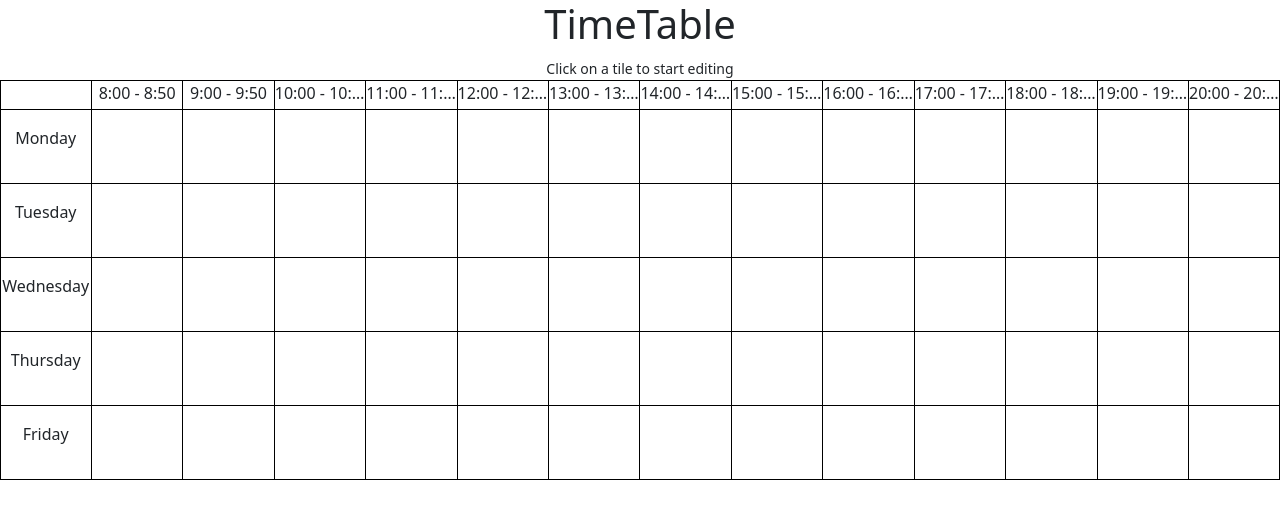
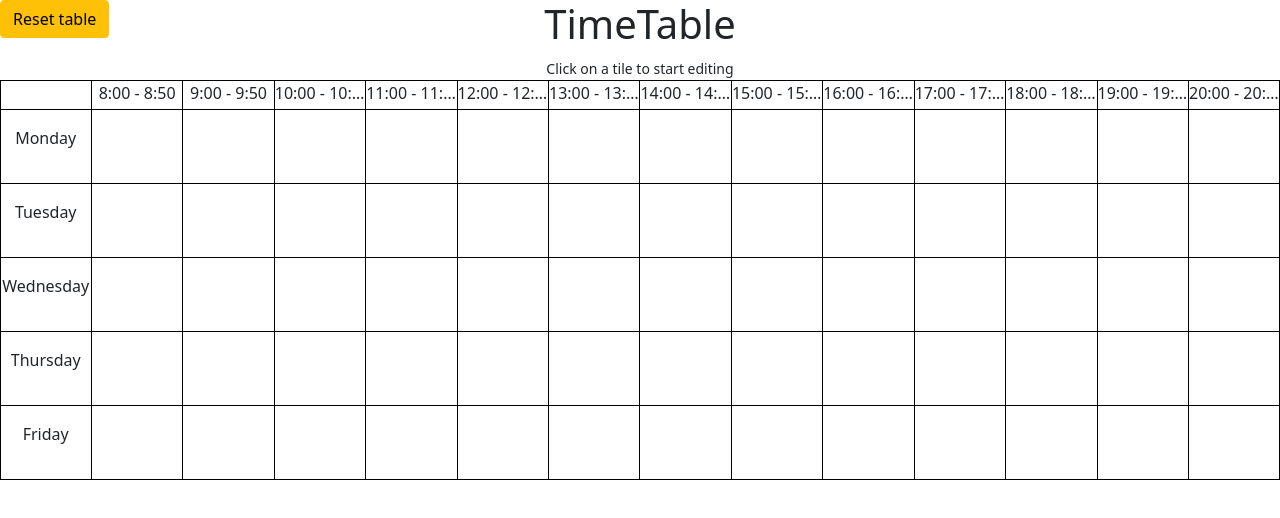
Before and after one commit to a-blaho/React-TimeTable, a React (Create React App) app: page / in a window 1280 px wide. Shown: the top 518 px of the page. Built offline with nearby package versions, Linux system fonts and the light colour scheme.

Commit message:
Added localStorage support, fixed tile resizing bug

```diff
--- a/src/App.js
+++ b/src/App.js
@@ -1,10 +1,30 @@
 import Timetable from "./components/Timetable";
 
 function App() {
+  const resetTable = () => {
+    localStorage.clear();
+    window.location.reload();
+  };
+
   return (
     <div className="App">
-      <div style={{textAlign: "center"}}>
-        <h1>TimeTable</h1>
+      <div style={{ textAlign: "center" }}>
+        <h1>
+          <button
+            className="btn btn-warning"
+            style={{ float: "left" }}
+            onClick={resetTable}
+          >
+            Reset table
+          </button>
+          TimeTable
+          <button
+            className="btn"
+            style={{ float: "right", visibility: "hidden" }}
+          >
+            Reset table
+          </button>
+        </h1>
         <small>Click on a tile to start editing</small>
       </div>
       <Timetable />
--- a/src/components/Row.jsx
+++ b/src/components/Row.jsx
@@ -9,6 +9,10 @@ class Row extends Component {
 
   tilesInit() {
     let tiles = [];
+    if(localStorage.getItem(this.props.day)) {
+        tiles = JSON.parse(localStorage.getItem(this.props.day))
+    }
+    else {
         for (let i = 0; i < 13; i++) {
             tiles.push({
                 size: 1,
@@ -19,6 +23,8 @@ class Row extends Component {
                 classroom: "",
                 maxSize: 13 - i,
             });
+        }
+        localStorage.setItem(this.props.day, JSON.stringify(tiles))
     }
     return tiles;
   }
@@ -78,6 +84,7 @@ class Row extends Component {
       length = this.getSizesCount(t);
     }
     t = this.fixMaxSizes(t);
+    localStorage.setItem(this.props.day, JSON.stringify(t))
     this.setState({ tiles: t });
   }
 
@@ -107,6 +114,7 @@ class Row extends Component {
       length = this.getSizesCount(t);
     }
     t = this.fixMaxSizes(t);
+    localStorage.setItem(this.props.day, JSON.stringify(t))
     this.setState({
       tiles: t.slice(),
     });
--- a/src/components/Tile.jsx
+++ b/src/components/Tile.jsx
@@ -16,6 +16,10 @@ class Tile extends Component {
       backgroundColor: document.querySelector("#backgroundColor").value,
       size: Number(document.querySelector("#size").value),
     };
+    if(Number(document.querySelector("#size").value) > this.props.maxSize) {
+        document.querySelector('#small').style.visibility = "visible"
+        return
+    }
     this.props.editTile(this.props.id, newTile);
     this.handleModal();
   }
@@ -118,6 +122,7 @@ class Tile extends Component {
               min={1}
               max={this.props.maxSize}
             />
+            <small id="small" style={{color: "red", visibility: "hidden"}}>Invalid tile size</small>
             <br />
             <button
               className="btn btn-danger m-1"
--- a/src/components/Timetable.jsx
+++ b/src/components/Timetable.jsx
@@ -3,14 +3,11 @@ import Row from "./Row";
 import Timetile from "./Timetile";
 
 class Timetable extends Component {
-  constructor() {
-    super();
-    this.state = {
+  state = {
     times: [],
     days: ["Monday", "Tuesday", "Wednesday", "Thursday", "Friday"],
     rows: [],
   };
-  }
 
   render() {
     this.state.times.push(<Timetile key="0" time="" />);
@@ -18,12 +15,9 @@ class Timetable extends Component {
       let timestamp = `${i}:00 - ${i}:50`;
       this.state.times.push(<Timetile key={i} time={timestamp} />);
     }
-
-    this.state.rows.push(<Row key={0} day={this.state.days[0]} />);
-    this.state.rows.push(<Row key={1} day={this.state.days[1]} />);
-    this.state.rows.push(<Row key={2} day={this.state.days[2]} />);
-    this.state.rows.push(<Row key={3} day={this.state.days[3]} />);
-    this.state.rows.push(<Row key={4} day={this.state.days[4]} />);
+    for (let i = 0; i < this.state.days.length; i++) {
+      this.state.rows.push(<Row key={i} day={this.state.days[i]} />);
+    }
 
     return (
         <div className="timetable">
--- a/src/index.css
+++ b/src/index.css
@@ -17,7 +17,9 @@
   margin: -0.5px;
 }
 
-.timetable p {
+.timetable p,
+.tile p {
+  text-align: center;
   white-space: nowrap;
   text-overflow: ellipsis;
   overflow: hidden;
```
Lines whose indentation alone changed are shown as unchanged.
